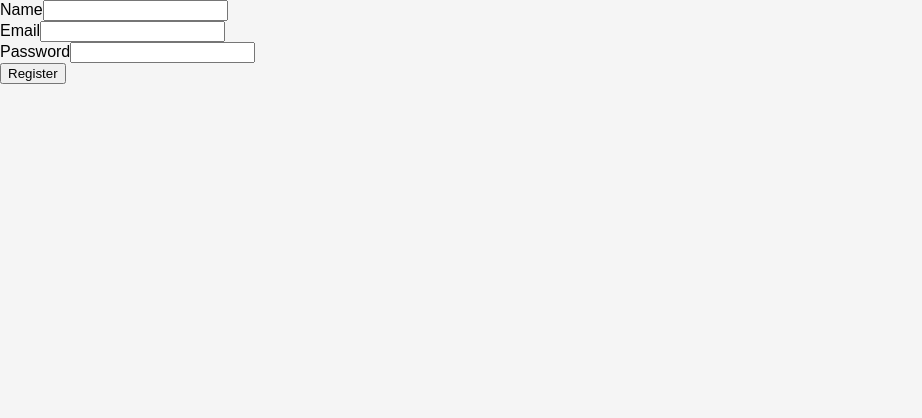
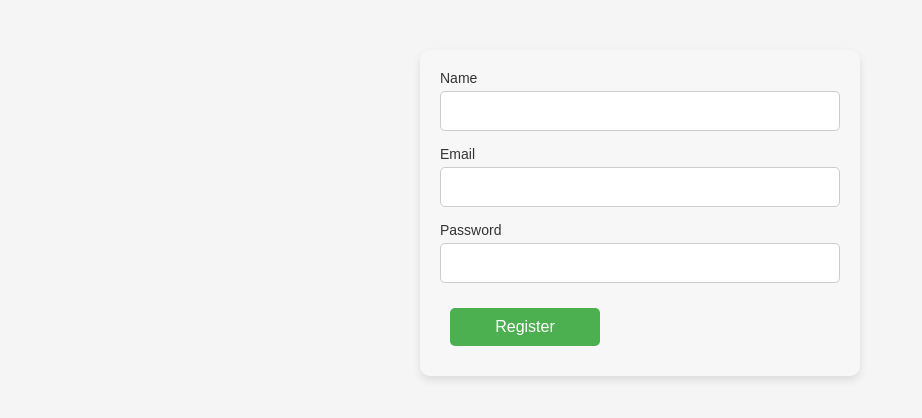
Before and after one commit to FelipeMarchantVargas/VitaCocina, a React (Create React App) app in the folder frontend/: page /register in a window 1280 px wide. Shown: the top 418 px of the page, without its empty margins (0-922 px from the left). Built offline with nearby package versions, Linux system fonts and the light colour scheme.

Commit message:
Correccion de botones y estetica

```diff
--- a/frontend/src/components/RecipeList.js
+++ b/frontend/src/components/RecipeList.js
@@ -1,9 +1,11 @@
 import React, { useEffect, useState } from "react";
 import axios from "axios";
-import '../stylesheets/RecipeList.css'; // Importa el archivo CSS
+import { useNavigate } from "react-router-dom"; // Si usas react-router-dom para la navegación
+import '../stylesheets/RecipeList.css'; // Importa el CSS
 
 const RecipeList = () => {
   const [recipes, setRecipes] = useState([]);
+  const history = useNavigate(); // Hook para la navegación
 
   useEffect(() => {
     const fetchRecipes = async () => {
@@ -18,16 +20,29 @@ const RecipeList = () => {
     fetchRecipes();
   }, []);
 
+  const navigateToRegister = () => {
+    history("/register");
+  };
+
+  const navigateToLogin = () => {
+    history("/login");
+  };
+
   return (
     <div>
       <h1>Recetas Saludables</h1>
+
+      <div className="button-container">
+        <button onClick={navigateToRegister}>Registrarse</button>
+        <button onClick={navigateToLogin}>Iniciar Sesión</button>
+      </div>
+
       <div className="recipe-list">
         {recipes.map((recipe) => (
           <div key={recipe._id} className="recipe-card">
             <h1>{recipe.title}</h1>
             <img src={recipe.image} alt={recipe.title} />
             <p>{recipe.description}</p>
-            <typography>Ingredientes:</typography>
             <ol>
               {(recipe.ingredients || []).map((ingredient, index) => (
                 <li key={index}>{ingredient}</li>
--- a/frontend/src/components/Register.js
+++ b/frontend/src/components/Register.js
@@ -1,6 +1,7 @@
 // client/src/components/Register.js
 import axios from "axios";
 import React, { useState } from "react";
+import "../stylesheets/Register.css";
 
 const Register = () => {
   const [formData, setFormData] = useState({
--- a/frontend/src/stylesheets/RecipeList.css
+++ b/frontend/src/stylesheets/RecipeList.css
@@ -76,3 +76,66 @@ body {
       grid-template-columns: 1fr;
     }
   }
+
+  /* Botón de registro */
+.button-container {
+  display: flex;
+  justify-content: center;
+  margin-bottom: 20px;
+}
+
+.register-button {
+  background-color: #4caf50; /* Verde saludable */
+  color: white;
+  padding: 10px 20px;
+  border: none;
+  border-radius: 5px;
+  font-size: 16px;
+  cursor: pointer;
+  transition: background-color 0.3s ease;
+}
+
+.register-button:hover {
+  background-color: #45a049; /* Cambio de color al pasar el cursor */
+}
+
+/* Estilos para la sección de botones */
+button {
+  display: inline-block;
+  padding: 10px 20px;
+  margin: 10px;
+  font-size: 16px;
+  background-color: #4caf50;
+  color: white;
+  border: none;
+  border-radius: 5px;
+  cursor: pointer;
+  transition: background-color 0.3s ease;
+  text-align: center;
+}
+
+button:hover {
+  background-color: #45a049;
+}
+
+button:active {
+  transform: scale(0.98);
+}
+
+.button-container {
+  text-align: center; /* Para centrar los botones */
+  margin-top: 20px;
+}
+
+/* Asegura que el ancho del botón sea razonable y no se extienda */
+button {
+  width: auto;
+  min-width: 150px;
+}
+
+/* Responsividad */
+@media (max-width: 600px) {
+  button {
+    width: 90%; /* Para pantallas pequeñas, botones más grandes pero no todo el ancho */
+  }
+}
--- /dev/null
+++ b/frontend/src/stylesheets/Register.css
@@ -0,0 +1,70 @@
+/* Estilos generales para el formulario */
+form {
+    max-width: 400px;
+    margin: 50px auto;
+    padding: 20px;
+    background-color: #f7f7f7;
+    border-radius: 10px;
+    box-shadow: 0 4px 8px rgba(0, 0, 0, 0.1);
+  }
+
+  form div {
+    margin-bottom: 15px;
+  }
+
+  label {
+    font-size: 14px;
+    color: #333;
+    display: block;
+    margin-bottom: 5px;
+  }
+
+  input {
+    width: 100%;
+    padding: 10px;
+    font-size: 16px;
+    border: 1px solid #ccc;
+    border-radius: 5px;
+    box-sizing: border-box;
+    background-color: #fff;
+  }
+
+  input:focus {
+    outline: none;
+    border-color: #4caf50;
+  }
+
+  button {
+    width: 100%;
+    padding: 10px;
+    font-size: 16px;
+    background-color: #4caf50;
+    color: white;
+    border: none;
+    border-radius: 5px;
+    cursor: pointer;
+    transition: background-color 0.3s ease;
+  }
+
+  button:hover {
+    background-color: #45a049;
+  }
+
+  /* Agregar un pequeño estilo de transición para el botón */
+  button:active {
+    transform: scale(0.98);
+  }
+
+  /* Para centrar el texto del título */
+  h1 {
+    text-align: center;
+    margin-bottom: 20px;
+  }
+
+  /* Responsividad */
+  @media (max-width: 600px) {
+    form {
+      width: 90%;
+      padding: 15px;
+    }
+  }
```
